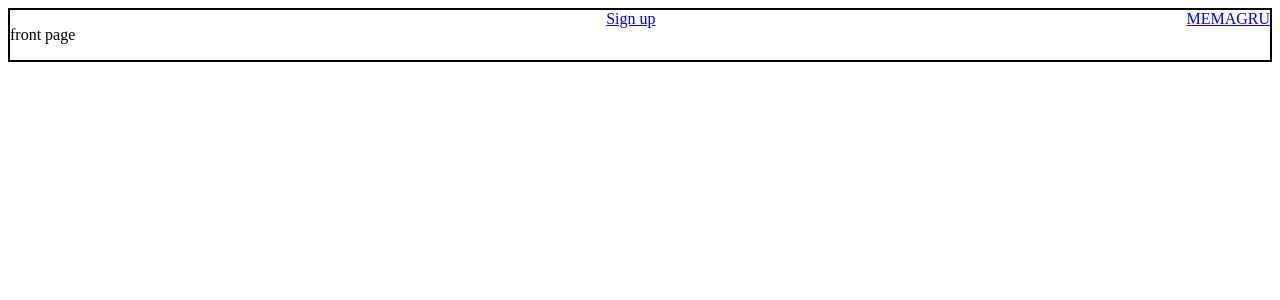
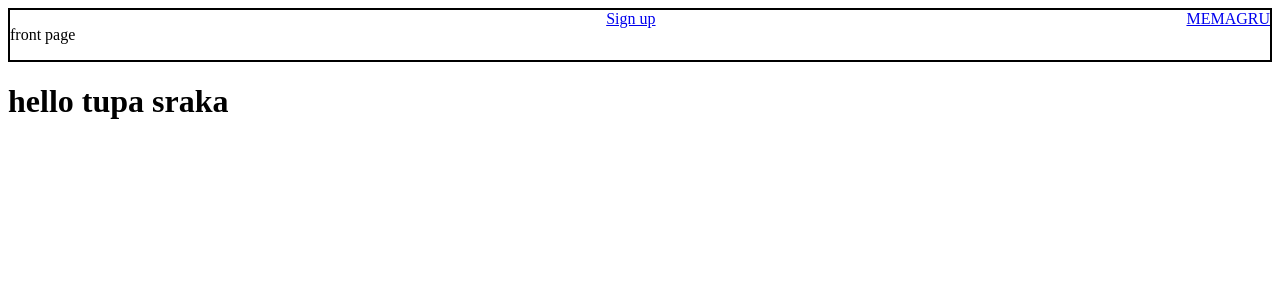
Before and after one commit to strorch/camagru, a PHP site: page / in a window 1280 px wide. Shown: the top 300 px of the page. Run offline with PHP 8.4, Linux system fonts and the light colour scheme; data that the repository does not hold is empty.

```diff
--- a/public/blades/front_page.php
+++ b/public/blades/front_page.php
@@ -19,6 +19,7 @@
 </div>
 
 <div class="main">
+    <h1>hello tupa sraka</h1>
     <?php
         $posts = new Posts();
         foreach ($posts::$posts as $post)
```
Also changed, not shown: .htaccess (added), README.md (added), 4 other files.
